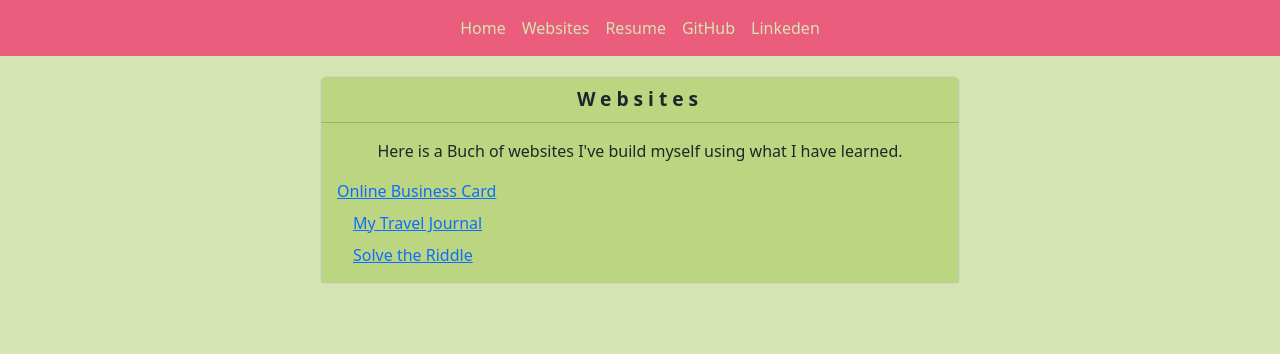
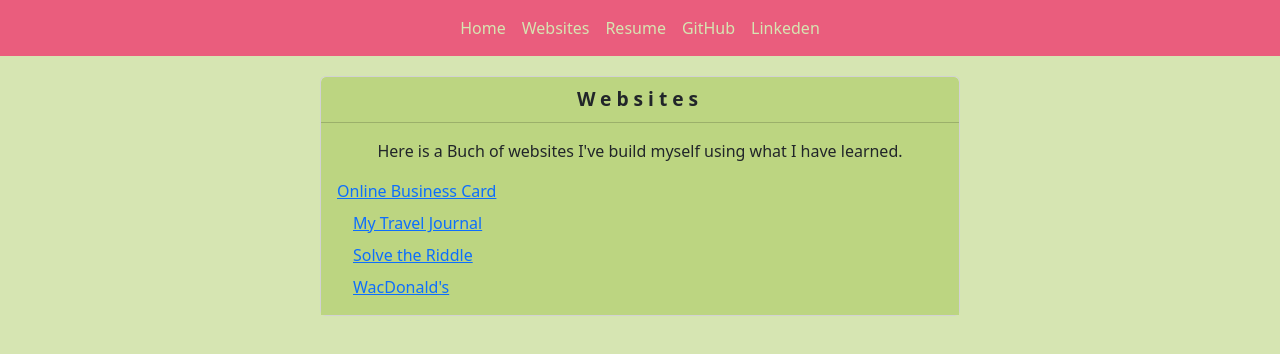
Before and after one commit to I3orborygmos/Dev-Page, a React (Create React App) app: page /websites in a window 1280 px wide. Shown: the top 354 px of the page. Built offline with nearby package versions, Linux system fonts and the light colour scheme.

Commit message:
6th commit

```diff
--- a/src/comp/websites.js
+++ b/src/comp/websites.js
@@ -16,6 +16,7 @@ export default function Websites() {
                 <Card.Link  href="https://symphonious-horse-dc17c7.netlify.app/"  target='_blank'>Online Business Card</Card.Link>
                 <Card.Link  href="https://splendid-taiyaki-60c048.netlify.app"  target='_blank'>My Travel Journal</Card.Link>
                 <Card.Link  href="https://delicate-brigadeiros-f7b2d9.netlify.app/"  target='_blank'>Solve the Riddle</Card.Link>
+                 <Card.Link  href="https://wacdonaldspage.netlify.app/"  target='_blank'>WacDonald's</Card.Link>
                 </Stack>
                 </Card.Body>
         </Card>
```
